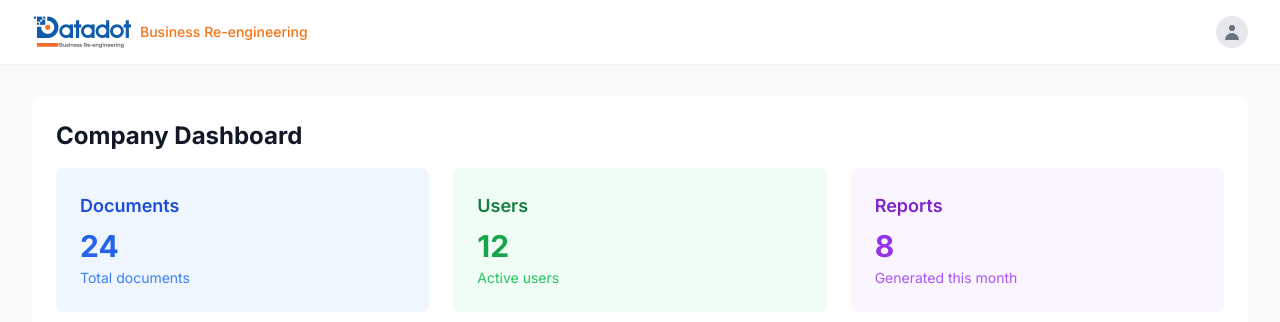
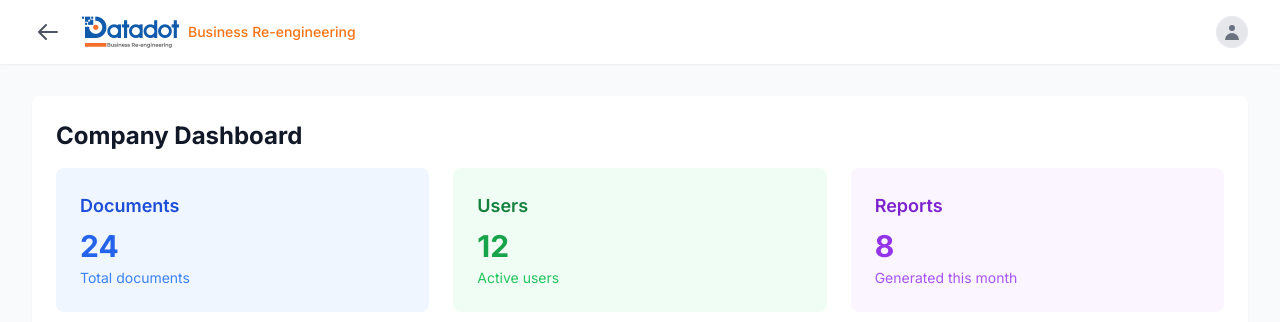
Before and after one commit to sunilbittu/dms-app, a Next.js app: page /companies/1/dashboard in a window 1280 px wide. Shown: the top 322 px of the page. Built offline with nearby package versions, Linux system fonts and the light colour scheme; sample sign-in values are in the browser's storage.

Commit message:
in companies page add one more option to display as tiles also remove description in list view, status from table view. Keep only company name in tiles view

```diff
--- a/app/companies/[id]/dashboard/page.tsx
+++ b/app/companies/[id]/dashboard/page.tsx
@@ -35,8 +35,31 @@ export default function CompanyDashboardPage({ params }: { params: { id: string
             <nav className="bg-white shadow-sm" data-oid="eq6:fz6">
                 <div className="max-w-7xl mx-auto px-4 sm:px-6 lg:px-8" data-oid="90e98_x">
                     <div className="flex justify-between h-16" data-oid="6eqom:u">
-                        {/* Logo and Company Name */}
+                        {/* Back Arrow and Logo */}
                         <div className="flex items-center" data-oid="jry0u08">
+                            <button
+                                onClick={() => router.push('/companies')}
+                                className="mr-4 p-1 rounded-full hover:bg-gray-100"
+                                title="Back to Companies"
+                                data-oid="j:jg6x-"
+                            >
+                                <svg
+                                    xmlns="http://www.w3.org/2000/svg"
+                                    className="h-6 w-6 text-gray-600"
+                                    fill="none"
+                                    viewBox="0 0 24 24"
+                                    stroke="currentColor"
+                                    data-oid="x.2ysg_"
+                                >
+                                    <path
+                                        strokeLinecap="round"
+                                        strokeLinejoin="round"
+                                        strokeWidth={2}
+                                        d="M10 19l-7-7m0 0l7-7m-7 7h18"
+                                        data-oid="c2xifu4"
+                                    />
+                                </svg>
+                            </button>
                             <div className="flex-shrink-0 flex items-center" data-oid="j:k2m5l">
                                 <img
                                     src="/images/datadot-logo.png"
--- a/app/layout.tsx
+++ b/app/layout.tsx
@@ -13,10 +13,24 @@ function RootLayoutContent({ children }: { children: React.ReactNode }) {
     const pathname = usePathname();
     const { isAuthenticated, selectedCompany } = useAuth();
     const isLoginPage = isAuthRoute(pathname);
-    const showNavigation = isAuthenticated && !isLoginPage && selectedCompany;
+
+    // Check if we're on the companies page
+    const isCompaniesPage = pathname === '/companies';
+
+    // Don't show navigation on login pages or the companies page
+    const showNavigation = isAuthenticated && !isLoginPage && selectedCompany && !isCompaniesPage;
+
+    // For companies page, return a different layout without sidebar
+    if (isCompaniesPage) {
+        return (
+            <div className="min-h-screen bg-white" data-oid="d01bovx">
+                {children}
+            </div>
+        );
+    }
 
     return (
-        <div className="flex min-h-screen bg-white" data-oid="d01bovx">
+        <div className="flex min-h-screen bg-white" data-oid="nn_z97g">
             {showNavigation && <Sidebar data-oid="hsd9iz6" />}
             <div className={`flex-1 ${showNavigation ? 'ml-64' : ''}`} data-oid="02t7vwg">
                 {showNavigation && <TopNav data-oid="s4f0nvp" />}
```
